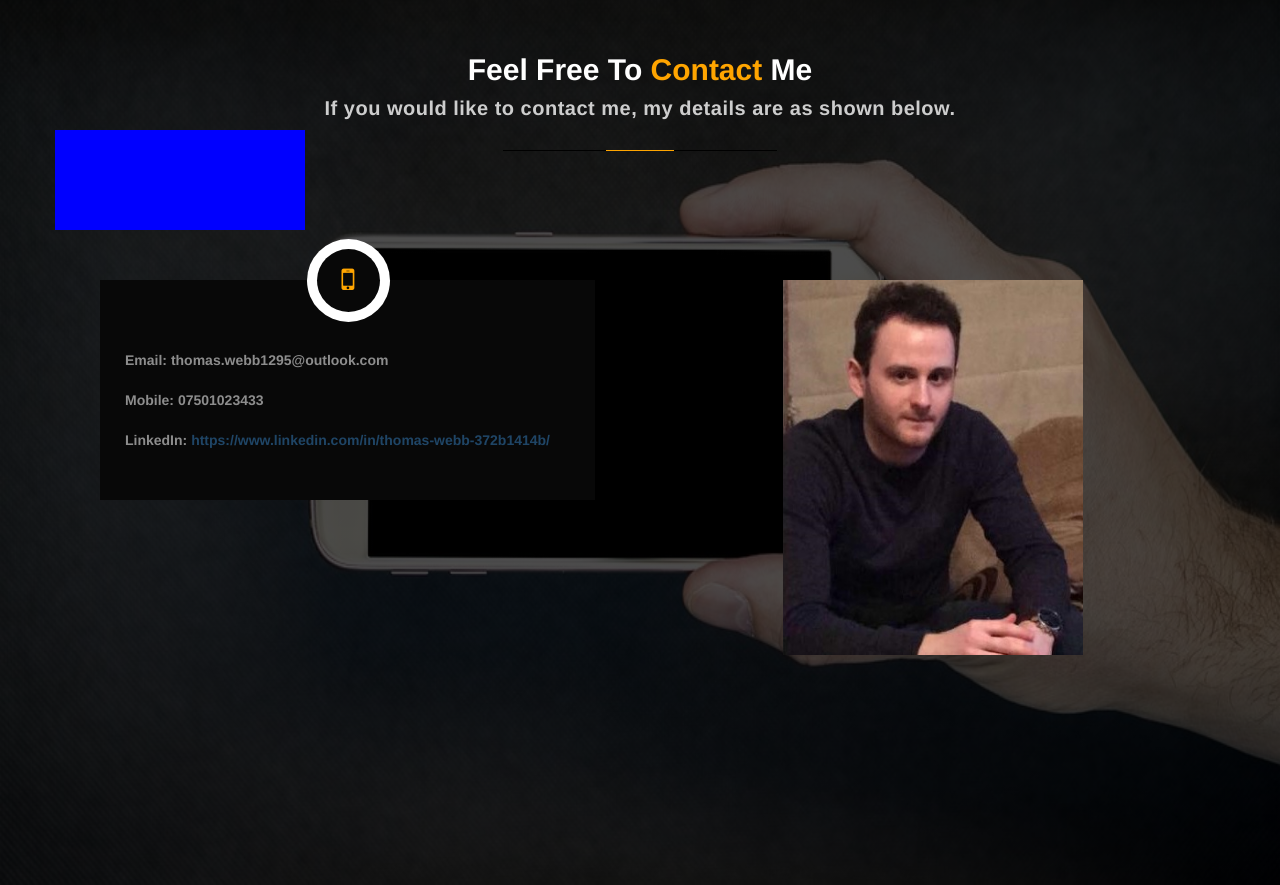
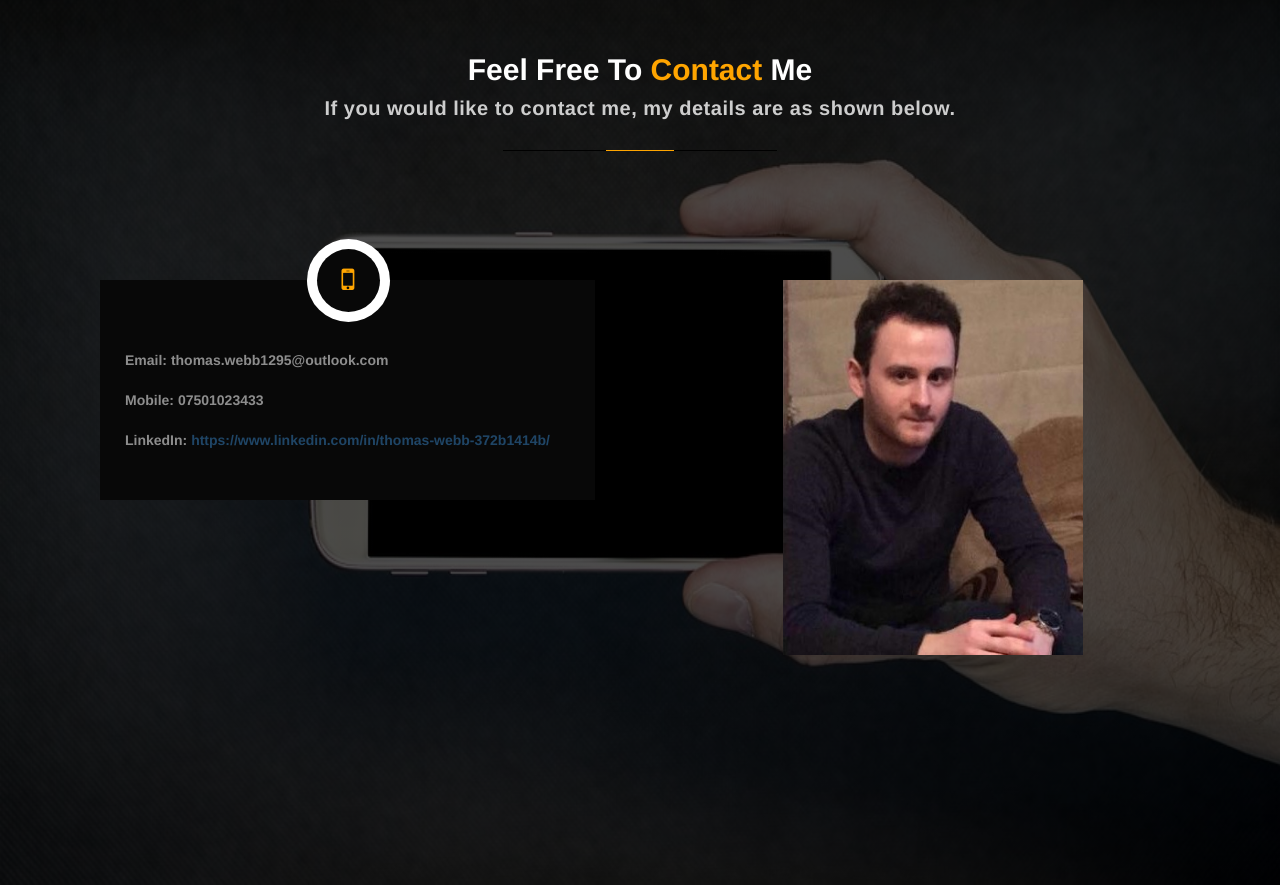
Before and after one commit to thomas-webb/thomas-webb.github.io, a plain HTML site: page index.html in a window 1280 px wide. Shown: the part 4538-5423 px from the top of the page. Drawn offline with nearby package versions, Linux system fonts and the light colour scheme; files whose address does not match are found by name.

Commit message:
Update index.html

```diff
--- a/index.html
+++ b/index.html
@@ -408,9 +408,6 @@
 							<img src="image/tom-webb.jpg" alt="Tom Webb" width="300" height="375">
 						</div>
 					</div>
-
-					<div class="slider" style="background:#98bf21;height:100px;width:250px;position:absolute;"></div>
-<div class="button" style="background:blue;height:100px;width:250px;position:absolute;"></div>
 				</div>
 
 			</div>
```
